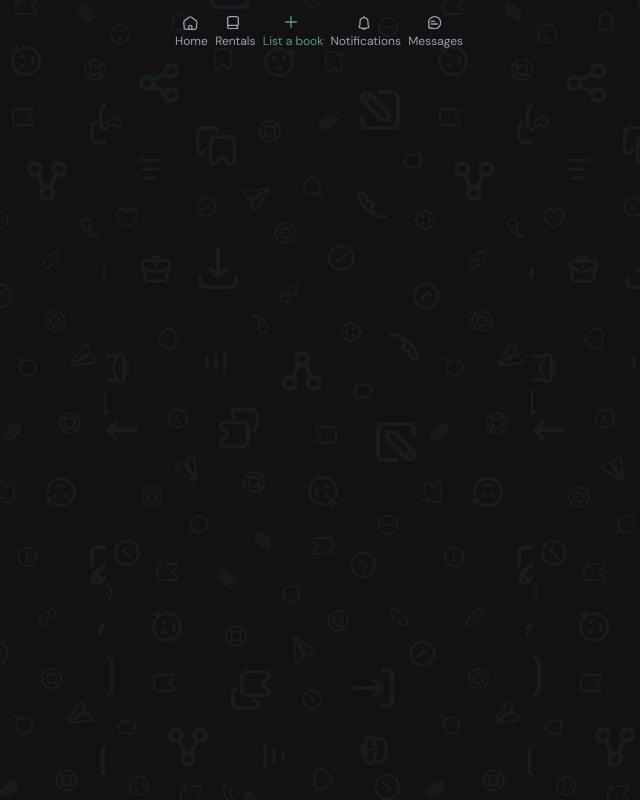
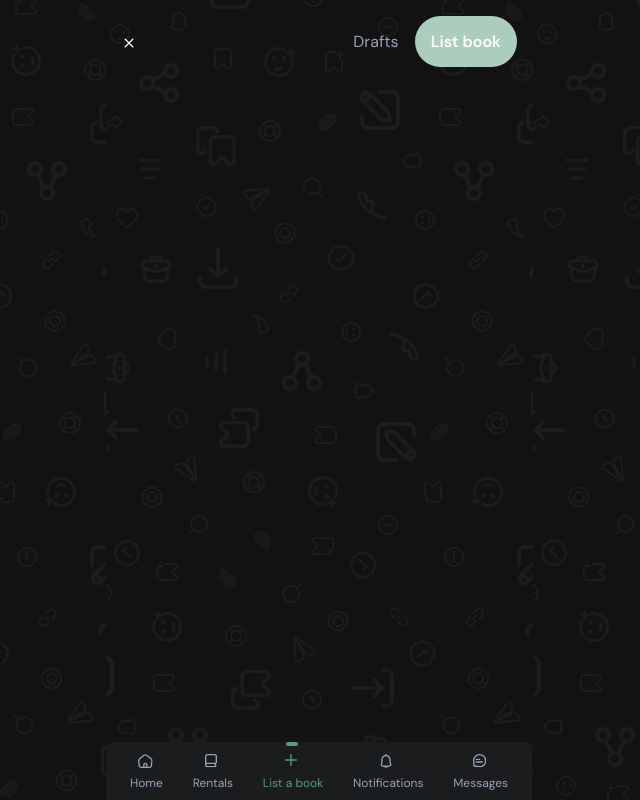
Before and after one commit to Parallax18/bookklub-frontend, a Next.js app: page /new-listing in a window 1280 px wide. Shown: the whole page, without its empty margins (321-961 px from the left). Built offline with nearby package versions, Linux system fonts and the light colour scheme.

Commit message:
working on the header

```diff
--- a/src/app/new-listing/page.tsx
+++ b/src/app/new-listing/page.tsx
@@ -1,10 +1,13 @@
 'use client';
 
 import AuthPagesFooterComponent from '@/components/general/AuthPagesFooterComponent';
+import BookListingHeader from '@/components/BookListing/BookListingHeader';
+import { Flex, Box } from '@chakra-ui/react';
 
 export default function newListing() {
   return (
-    <main style={{ color: '#fff' }}>
+    <main>
+      <BookListingHeader />
       <AuthPagesFooterComponent></AuthPagesFooterComponent>
     </main>
   );
--- a/src/app/providers/chakra.setup.tsx
+++ b/src/app/providers/chakra.setup.tsx
@@ -1,22 +1,22 @@
-"use client";
+'use client';
 
-import { theme } from "@/theme";
-import { ChakraProvider, Box, Center } from "@chakra-ui/react";
-import { Global } from "@emotion/react";
-import { DM_Sans } from "next/font/google";
-import React, { useEffect } from "react";
+import { theme } from '@/theme';
+import { ChakraProvider, Box, Center } from '@chakra-ui/react';
+import { Global } from '@emotion/react';
+import { DM_Sans } from 'next/font/google';
+import React, { useEffect } from 'react';
 
 interface ChakraSetupProps {
   children: React.ReactNode;
 }
 
-const dm_sans = DM_Sans({ subsets: ["latin"] });
+const dm_sans = DM_Sans({ subsets: ['latin'] });
 
 const ChakraSetup = ({ children }: ChakraSetupProps) => {
   return (
     <ChakraProvider theme={theme}>
       <Center className={dm_sans.className}>
-        <Box width={["100%", "25%"]} p={"1rem"} minH={"max-content"}>
+        <Box width={'100%'} p={'1rem'} minH={'max-content'} maxW={'428px'}>
           {children}
         </Box>
       </Center>
--- /dev/null
+++ b/src/components/BookListing/BookListingHeader.tsx
@@ -0,0 +1,16 @@
+import { Box, Flex, Link } from '@chakra-ui/react';
+import CloseIcon from '../icons/CloseIcon';
+import ReusableButton from '../general/ReusableButton';
+const BookListingHeader = () => (
+  <Flex justify={'space-between'} align="center" pb="16px">
+    <Link href="/home">
+      <CloseIcon />
+    </Link>
+    <Flex color="grey.400" align="center" gap="16px">
+      <Box _hover={{ cursor: 'pointer' }}>Drafts</Box>
+      <ReusableButton Type="List book" borderRadius="32px" />
+    </Flex>
+  </Flex>
+);
+
+export default BookListingHeader;
--- a/src/components/general/AuthPagesFooterComponent.tsx
+++ b/src/components/general/AuthPagesFooterComponent.tsx
@@ -7,7 +7,17 @@ import BellIcon from '../icons/BellIcon';
 import ChatIcon from '../icons/ChatIcon';
 export default function AuthPagesFooterComponent() {
   return (
-    <Flex>
+    <Flex
+      style={{
+        position: 'fixed',
+        inset: 'auto 0 0',
+        maxWidth: '426px',
+        margin: 'auto',
+        borderRadius: '8px 8px 0 0',
+      }}
+      px={'16px'}
+      background={'shade.black'}
+    >
       <AuthPagesFooterIcon text="Home" route="#">
         <HomeIcon />
       </AuthPagesFooterIcon>
--- a/src/components/general/AuthPagesFooterIcon.tsx
+++ b/src/components/general/AuthPagesFooterIcon.tsx
@@ -1,5 +1,5 @@
 import { ReactNode } from 'react';
-import { Flex, Text, Link } from '@chakra-ui/react';
+import { Flex, Text, Link, Box } from '@chakra-ui/react';
 const AuthPagesFooterIcon = ({
   children,
   text,
@@ -18,9 +18,22 @@ const AuthPagesFooterIcon = ({
     }}
     href={route}
   >
-    <Flex direction={'column'} align={'center'}>
+    <Box
+      style={{
+        margin: 'auto',
+        width: '12px',
+        height: '4px',
+        borderRadius: '4px',
+        translate: '-1px 0',
+      }}
+      background={active ? 'primary.400' : 'transparent'}
+    ></Box>
+
+    <Flex direction={'column'} align={'center'} p={'8px'}>
       {children}
-      <Text fontSize={'xs'}>{text}</Text>
+      <Text fontSize={'xs'} mt={'4px'}>
+        {text}
+      </Text>
     </Flex>
   </Link>
 );
--- a/src/components/general/ReusableButton.tsx
+++ b/src/components/general/ReusableButton.tsx
@@ -1,9 +1,9 @@
-import { Box, Flex } from "@chakra-ui/react";
+import { Box, Flex } from '@chakra-ui/react';
 interface ButtonProps {
   Type: string;
   // You can add more props like placeholder, type, etc. as needed
 }
-const ReusableButton: React.FC<ButtonProps> = ({ Type }) => {
+const ReusableButton: React.FC<ButtonProps> = ({ Type, borderRadius }) => {
   return (
     <Box
       type="submit"
@@ -11,7 +11,7 @@ const ReusableButton: React.FC<ButtonProps> = ({ Type }) => {
       lineHeight="1.2"
       transition="all 0.2s cubic-bezier(.08,.52,.52,1)"
       p="16px"
-      borderRadius="8px"
+      borderRadius={borderRadius || '8px'}
       fontSize="16px"
       fontWeight="semibold"
       bg="primary.100"
--- /dev/null
+++ b/src/components/icons/CloseIcon.tsx
@@ -0,0 +1,20 @@
+import { Icon, IconProps } from '@chakra-ui/react';
+
+const CloseIcon = (props: IconProps) => (
+  <Icon {...props}>
+    <svg
+      xmlns="http://www.w3.org/2000/svg"
+      width="24"
+      height="24"
+      viewBox="0 0 24 24"
+      fill="none"
+    >
+      <path
+        d="M7.05086 5.63616C6.66033 5.24563 6.02717 5.24563 5.63664 5.63616C5.24612 6.02668 5.24612 6.65984 5.63664 7.05037L10.5864 12.0001L5.63664 16.9499C5.24612 17.3404 5.24612 17.9736 5.63664 18.3641C6.02717 18.7546 6.66033 18.7546 7.05086 18.3641L12.0006 13.4143L16.9504 18.3641C17.3409 18.7546 17.974 18.7546 18.3646 18.3641C18.7551 17.9736 18.7551 17.3404 18.3646 16.9499L13.4148 12.0001L18.3646 7.05037C18.7551 6.65984 18.7551 6.02668 18.3646 5.63616C17.974 5.24563 17.3409 5.24563 16.9504 5.63616L12.0006 10.5859L7.05086 5.63616Z"
+        fill="#FAF9F6"
+      />
+    </svg>
+  </Icon>
+);
+
+export default CloseIcon;
```
